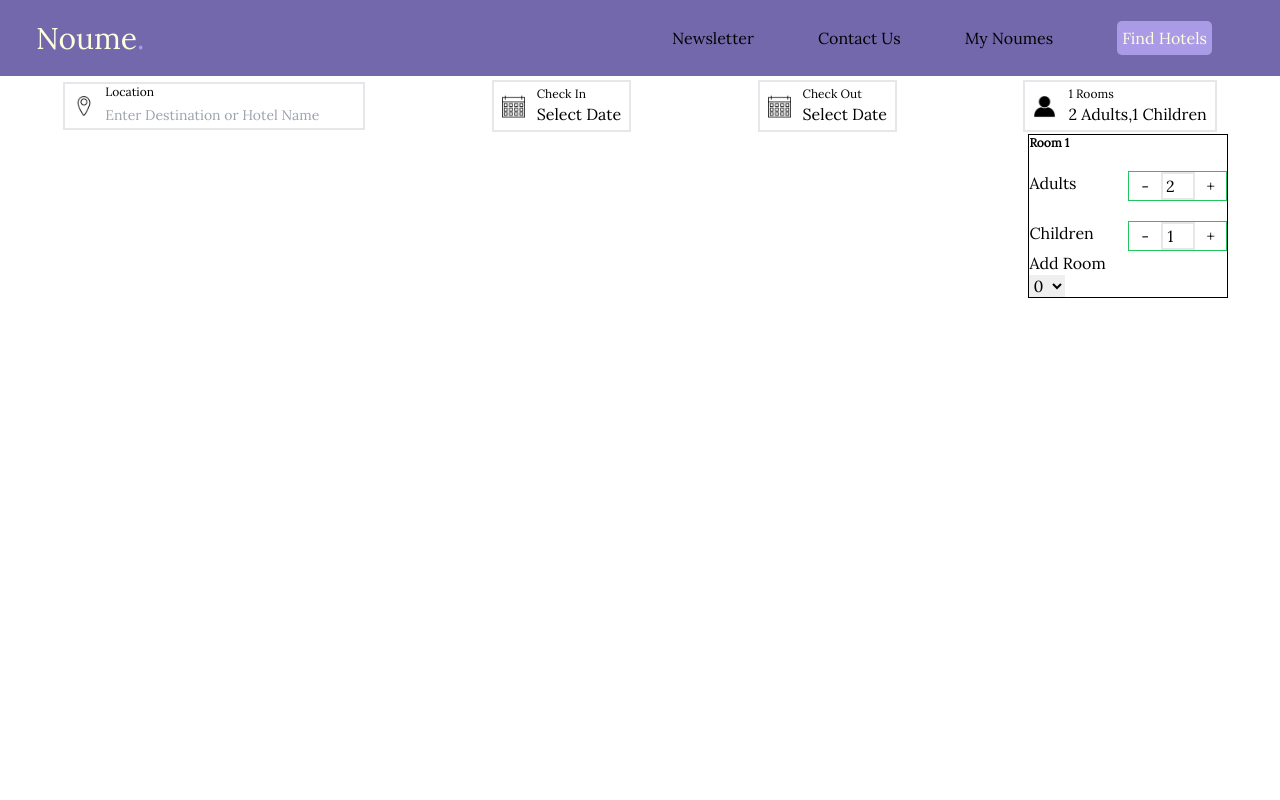
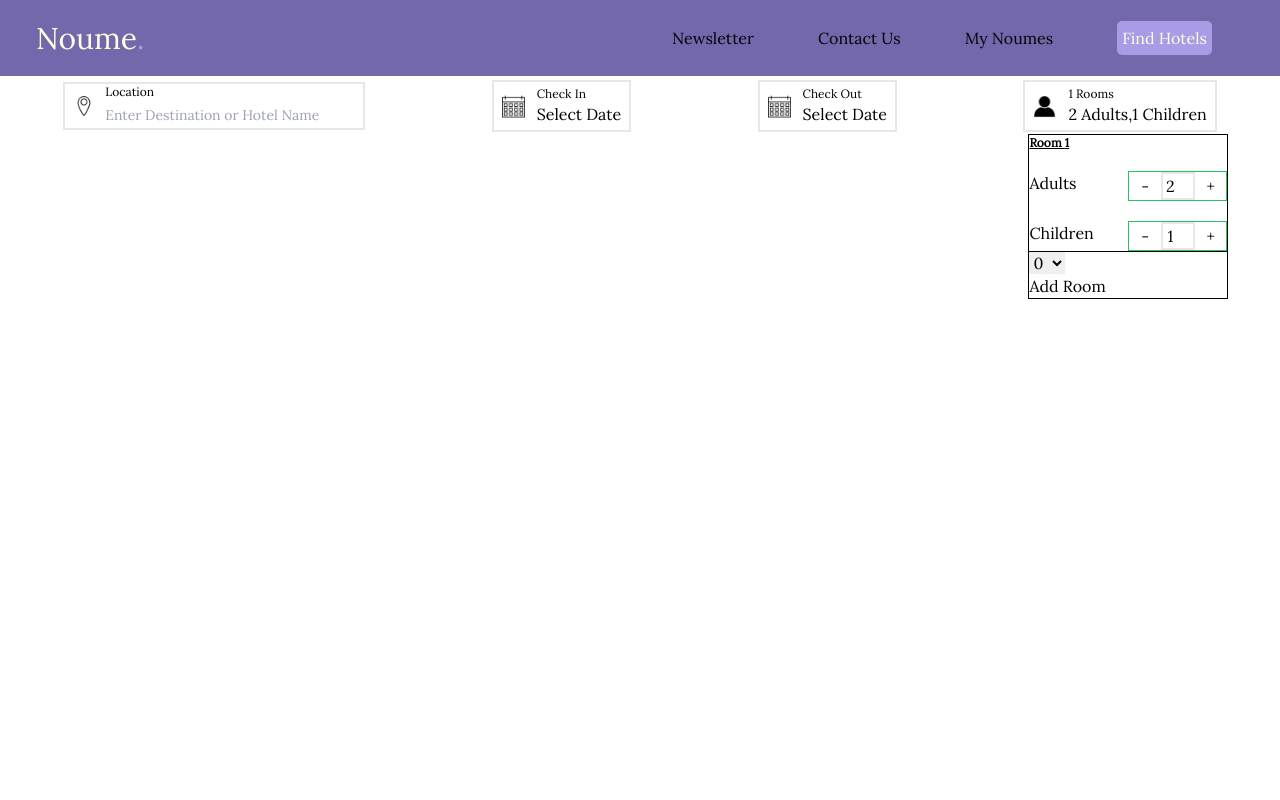
Before and after one commit to wramos1/noume, a React (Vite) app: page /#/find-hotels in a window 1280 px wide. Shown: the top 800 px of the page. Built offline with nearby package versions, Linux system fonts and the light colour scheme.

Commit message:
Fixed updatePerson function to handle when the children state is being update through the input

```diff
--- a/src/components/SearchBar.jsx
+++ b/src/components/SearchBar.jsx
@@ -12,6 +12,8 @@ const SearchBar = () => {
     const [checkIn, setCheckIn] = useState({ day: null, month: null, year: null, strDate: '' });
     const [checkOut, setCheckOut] = useState({ day: null, month: null, year: null, strDate: '' });
     const [rooms, setRooms] = useState([{ adults: 2, children: [{ age: 0 }] }]);
+
+
 
     const fetchLocations = async () => {
         const results = await fetch(`https://hotels4.p.rapidapi.com/locations/v3/search?q=${term}`, {
@@ -103,7 +105,6 @@ const SearchBar = () => {
                 clonedRoom.children.pop();
                 clonedState[i] = clonedRoom;
                 setRooms(clonedState);
-                console.log(clonedState);
             } else {
                 return;
             }
@@ -127,19 +128,26 @@ const SearchBar = () => {
 
     const updatePerson = (key, value, i) => {
         const clonedRoom = { ...rooms[i] };
-        clonedRoom[key] = parseInt(value);
+        if (key === 'children') {
+            const newChildrenArray = [];
+            for (let i = 0; i < value; i++) {
+                newChildrenArray.push({ age: 0 });
+            }
+            clonedRoom[key] = newChildrenArray;
+        } else {
+            clonedRoom[key] = parseInt(value);
+        }
         const clonedState = [...rooms];
         clonedState[i] = clonedRoom;
         setRooms(clonedState);
     };
 
-    const handleChildrenAgeChange = (value, i, ro) => {
-        console.log(ro)
-        const clonedRoom = { ...rooms[i] };
-        clonedRoom.children[i].age = value;
+    const handleChildrenAgeChange = (value, i, room) => {
+        const index = rooms.indexOf(room);
+        const clonedRoom = { ...rooms[index] };
+        clonedRoom.children[i].age = parseInt(value);
         const clonedState = [...rooms];
-        clonedState[i] = clonedRoom;
-        console.log(clonedState);
+        clonedState[index] = clonedRoom;
         setRooms(clonedState)
     };
 
@@ -147,8 +155,8 @@ const SearchBar = () => {
         return rooms.map((room, i) => {
             const { adults, children } = room;
             return (
-                <div key={i} className='flex flex-col gap-5'>
-                    <p className='text-xs font-black'>
+                <div key={i} className='flex flex-col gap-5 border-black border-b'>
+                    <p className='text-xs font-black underline'>
                         Room {i + 1}
                     </p>
 
@@ -276,18 +284,14 @@ const SearchBar = () => {
 
                         <div className='absolute mt-12 border border-black min-w-[200px] -left-10'>
                             {mapThroughRooms()}
-                            <div>
-                                <button onClick={() => setRooms([...rooms, { adults: 2, children: [{ age: 0 }] }])}>
-                                    Add Room
-                                </button>
-                            </div>
-                            <div className='flex'>
+                            <div className='flex flex-wrap'>
                                 {rooms.map((room) => room.children.map((child, i) => {
                                     return (
-                                        <select defaultValue={child.age} onChange={(e) => handleChildrenAgeChange(e.target.value, i, room)}>
-                                            <option value={child.age}>
-                                                {child.age}
-                                            </option>
+                                        <select
+                                            key={i}
+                                            defaultValue={child.age}
+                                            onChange={(e) => handleChildrenAgeChange(e.target.value, i, room)}
+                                        >
                                             <option value="0">
                                                 0
                                             </option>
@@ -307,7 +311,11 @@ const SearchBar = () => {
                                     )
                                 }))}
                             </div>
-
+                            <div>
+                                <button onClick={() => setRooms([...rooms, { adults: 2, children: [{ age: 0 }] }])}>
+                                    Add Room
+                                </button>
+                            </div>
                         </div>
 
                     </div>
```
